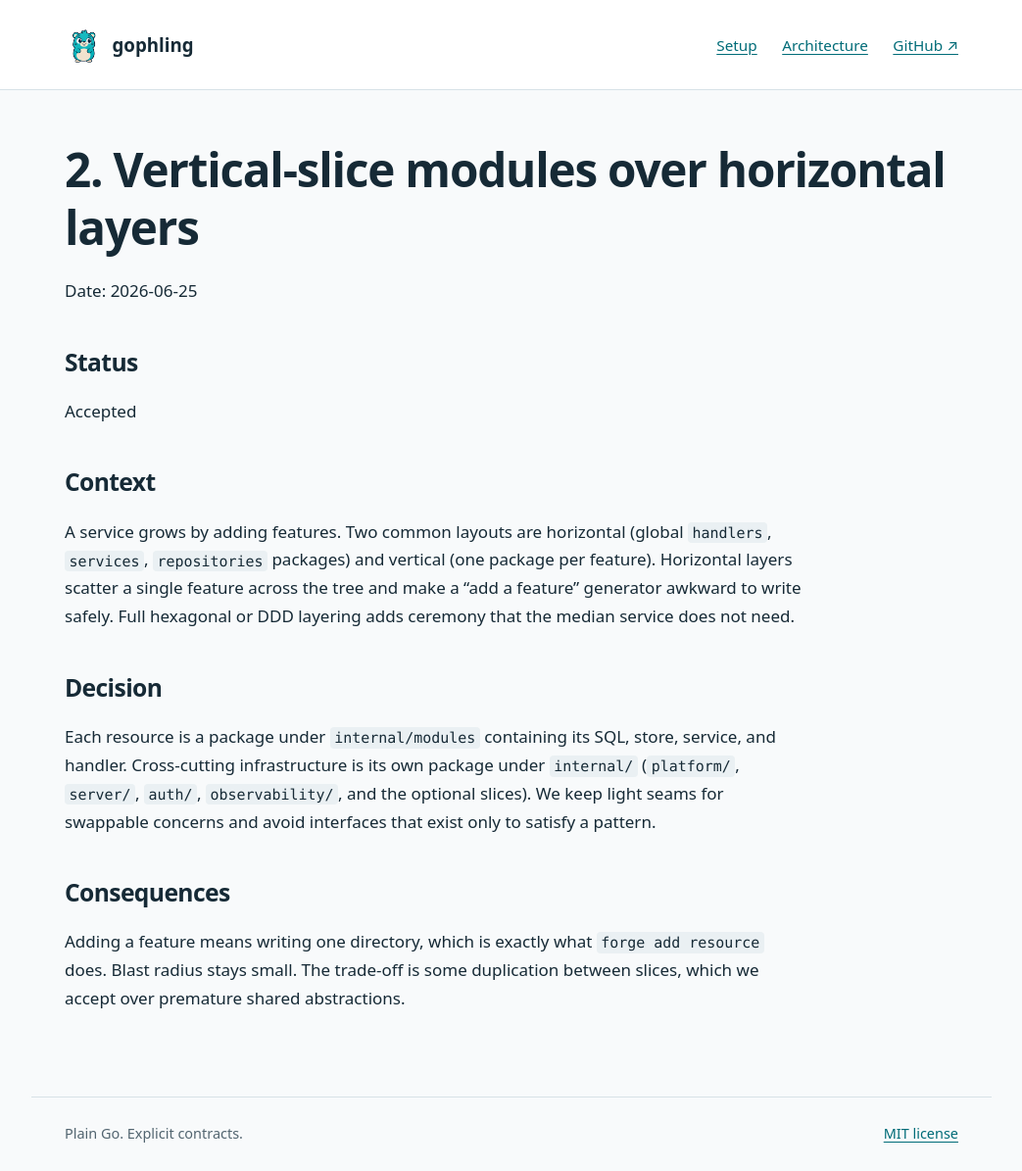
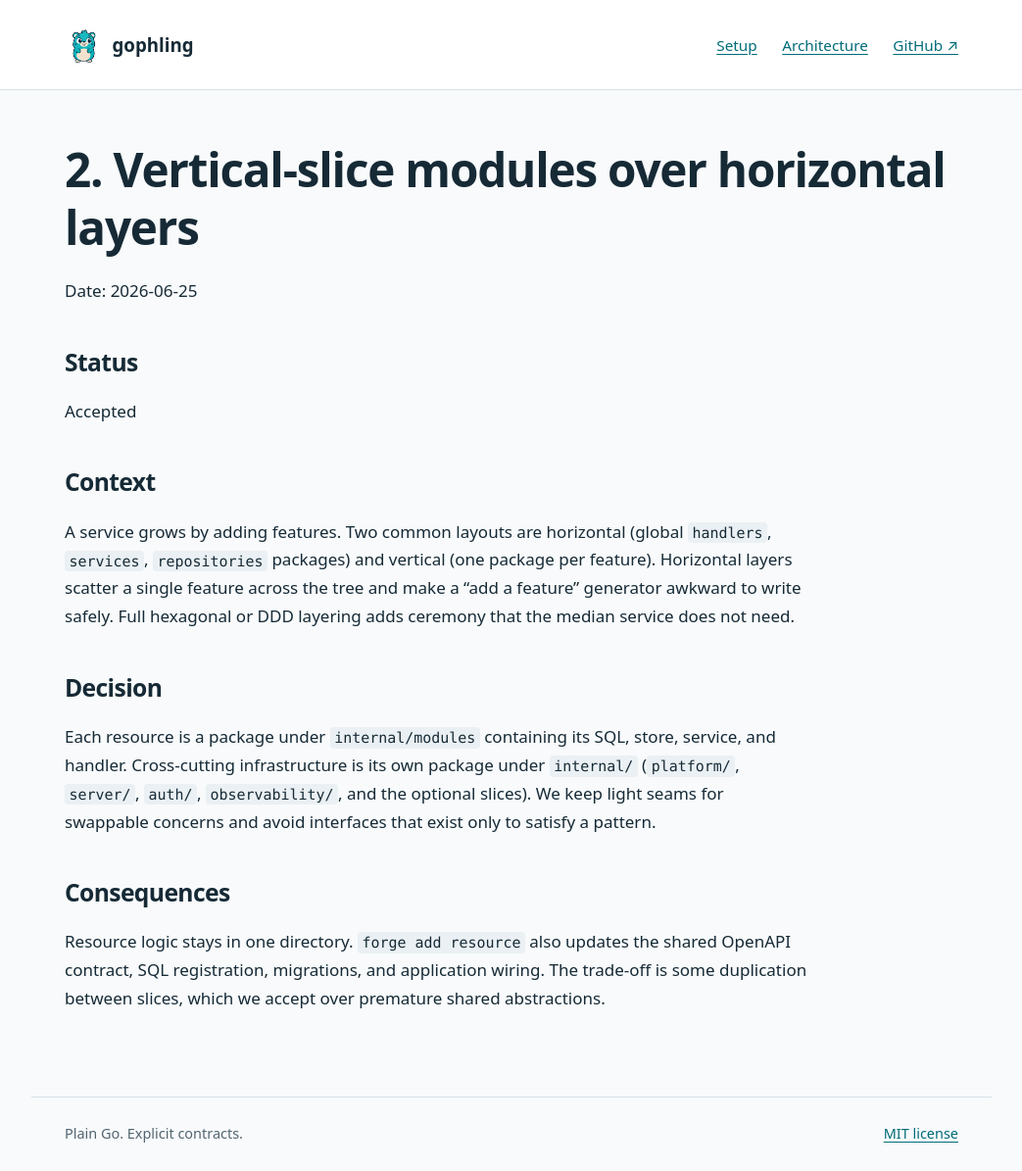
Before and after one commit to y0f/go-api-scaffolding, a Jekyll site: the page built from docs/adr/0002-vertical-slice-modules.md, in a window 1280 px wide. Shown: the whole page at 98% size, without its empty margins (118-1161 px from the left). Built offline with Jekyll 4.4.1, drawn with Linux system fonts in a browser that asks for light colours; our own code applies the rules of GitHub Pages for plain Markdown files.

```diff
--- a/docs/adr/0002-vertical-slice-modules.md
+++ b/docs/adr/0002-vertical-slice-modules.md
@@ -24,6 +24,7 @@ interfaces that exist only to satisfy a pattern.
 
 ## Consequences
 
-Adding a feature means writing one directory, which is exactly what `forge add
-resource` does. Blast radius stays small. The trade-off is some duplication
-between slices, which we accept over premature shared abstractions.
+Resource logic stays in one directory. `forge add resource` also updates the
+shared OpenAPI contract, SQL registration, migrations, and application wiring.
+The trade-off is some duplication between slices, which we accept over
+premature shared abstractions.
```
Also changed, not shown: AGENTS.md (+3 -1 lines), docs/architecture.md (+2 -2 lines), docs/workflows/resource.md (+3 -0 lines), .github/CONTRIBUTING.md, .github/copilot-instructions.md, .github/workflows/ci.yml, CHANGELOG.md, README.md, 1 other file.
